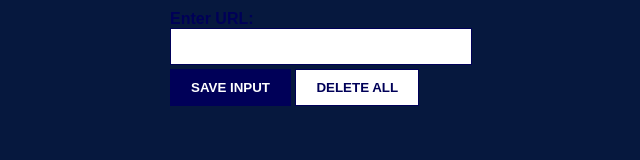
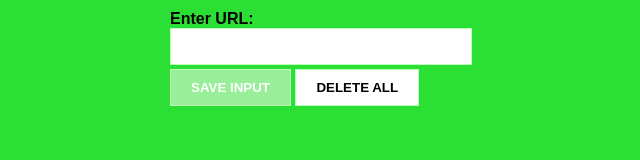
Before and after one commit to Uwais-Bayrakdar/myTabSaver_Mobile, a website built with Vite: page index.html in a window 1280 px wide. Shown: the whole page, without its empty margins (319-959 px from the left). Built offline with nearby package versions, Linux system fonts and the light colour scheme; no server answers.

Commit message:
Changed Color from dark blue to green

```diff
--- a/index.css
+++ b/index.css
@@ -3,12 +3,12 @@ body {
     padding: 10px;
     font-family: Arial, Helvetica, sans-serif;
     max-width: 302px;
-    background-color: rgb(6, 24, 62);
+    background-color: #2bdF35;
 }
 
 label
 {
-    color: #000058;
+    color: black;
     font-weight: 900;
 }
 
@@ -16,21 +16,21 @@ input {
     width: 100%;
     padding: 10px;
     box-sizing: border-box;
-    border: 1px solid #000058;
+    border: 1px solid #bbffbb;
     margin-bottom: 4px;
 }
 
 button {
-    background: #000058;
+    background: #99ee99;
     color: white;
     padding: 10px 20px;
-    border: 1px solid #000058;
+    border: 1px solid #bbffbb;
     font-weight: bold;
 }
 
 #delete-btn {
     background: white;
-    color: #000058;
+    color: black;
 }
 
 ul {
@@ -44,5 +44,5 @@ li {
 }
 
 a {
-    color: #1212cf;
+    color: darkgreen;
 }
```
